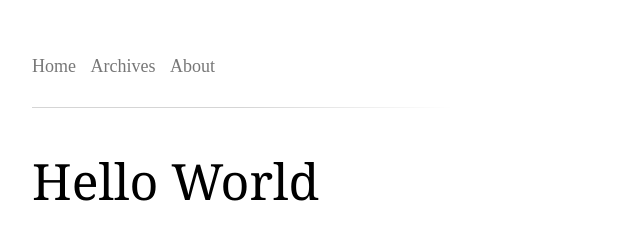
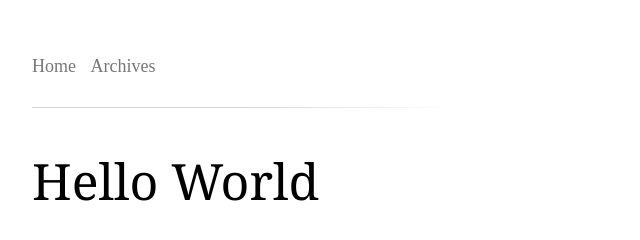
Before and after one commit to XZDang13/XZDang13.github.io, a plain HTML site: page 2023/11/06/hello-world/index.html in a window 1280 px wide. Shown: the top 240 px of the page, 258-898 px from the left. Drawn offline with nearby package versions, Linux system fonts and the light colour scheme.

Commit message:
Site updated: 2023-11-06 20:58:20

```diff
--- a/2023/11/06/hello-world/index.html
+++ b/2023/11/06/hello-world/index.html
@@ -53,8 +53,6 @@
 
         <a href="/archives">Archives</a>
 
-        <a href="/about">About</a>
-
       </ul>
     </ul>
   </nav>
@@ -65,8 +63,6 @@
 	  <a class="main-nav-link" href="/">Home</a>
 
 	  <a class="main-nav-link" href="/archives">Archives</a>
-
-	  <a class="main-nav-link" href="/about">About</a>
 
   </nav>
 </header>
```
Also changed, not shown: archives/2023/11/index.html (+0 -4 lines), archives/2023/index.html (+0 -4 lines), archives/index.html (+0 -4 lines).
